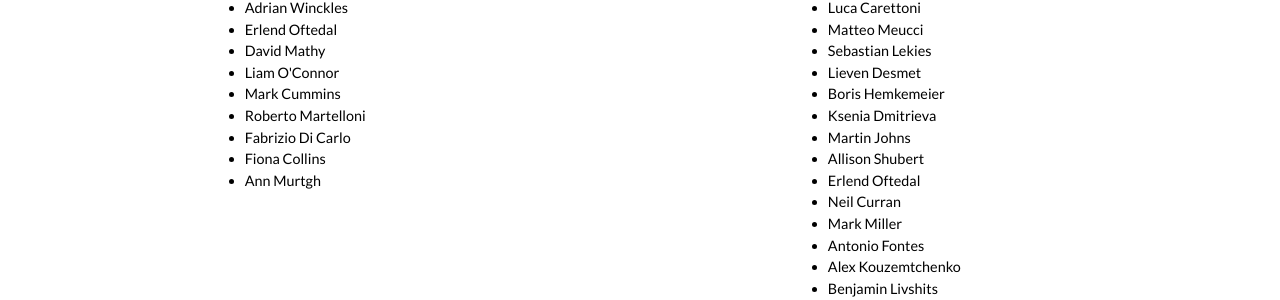
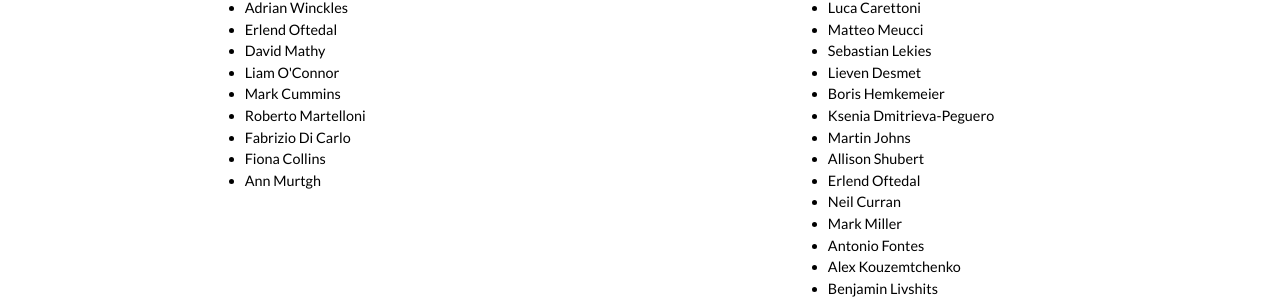
Before and after one commit to OWASP/AppSecEurope2017, a Jekyll site: the page built from about/team.md, in a window 1280 px wide. Shown: the part 1553-1853 px from the top of the page. Built offline with Jekyll 4.4.1, drawn with Linux system fonts in a browser that asks for light colours.

Commit message:
Update name

```diff
--- a/_data/team.yml
+++ b/_data/team.yml
@@ -73,7 +73,7 @@ programcommittee:
   - name: Sebastian Lekies
   - name: Lieven Desmet
   - name: Boris Hemkemeier
-  - name: Ksenia Dmitrieva
+  - name: Ksenia Dmitrieva-Peguero
   - name: Martin Johns
   - name: Allison Shubert
   - name: Erlend Oftedal
```
